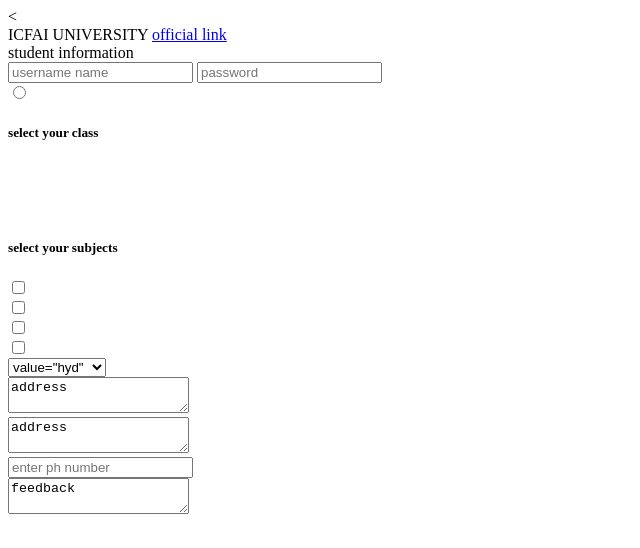
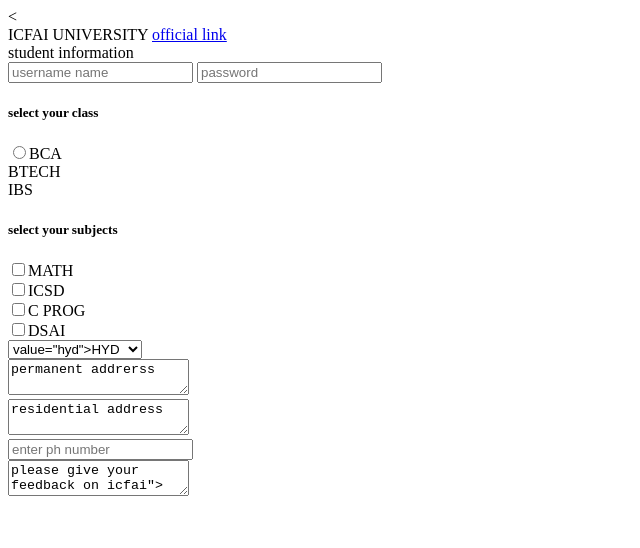
Before and after one commit to geethikaganapathi07-sys/geethika, a plain HTML site: page index.html in a window 1280 px wide. Shown: the whole page, without its empty margins (0-640 px from the left). Drawn offline with Linux system fonts and the light colour scheme.

Commit message:
Update index.html

```diff
--- a/index.html
+++ b/index.html
@@ -15,52 +15,59 @@
       <input type ="text" placeholder="username name">
       <input type ="text" placeholder="password">
       <br>
+      <h5>select your class</h5>
       <label for= "101">
-        <input type="radio" value="BCA" name="section" ID= "101">
+        <input type="radio" value="BCA" name="section" ID= "101">BCA
       </label>
       <br>
-      <h5>select your class</h5>
-      <br>
       <label for="102>
-        <input type="radio" value="BTECH" name="section" ID="102">
+        <input type="radio" value="BTECH" name="section" ID="102">BTECH
       </label>
       <br>
       <label for= "103"
-        <input type="radio" value="IBS" name="section" ID="103">
+        <input type="radio" value="IBS" name="section" ID="103">IBS
       </label>
       <br>
       <h5>select your subjects</h5>
       <label for="math">
-        <input type="checkbox" value="math" name="subject" id="m1">
+        <input type="checkbox" value="math" name="subject" id="m1">MATH
       </label>
       <br>
       <label for="icsd">
-        <input type="checkbox" value="icsd" name="subject" id="i1">
+        <input type="checkbox" value="icsd" name="subject" id="i1">ICSD
         </label>
       <br>
       <label for="c prog">
-        <input type="checkbox" value="c prog" name="subject" id="c1">
+        <input type="checkbox" value="c prog" name="subject" id="c1">C PROG
         </label>
       <br>
       <label for="dsai">
-        <input type="checkbox" value="dsai" name="subject" id="d1">
+        <input type="checkbox" value="dsai" name="subject" id="d1">DSAI
         </label>
       <br>
+
       <select name="city of campus" id="city">
-        <option>value="hyd"</option>
-        <option>value="ppm"</option>
-        <option>value="pkd"</option>
+        <option>value="hyd">HYD</option>
+        <option>value="ppm">PPM</option>
+        <option>value="pkd">PKD</option>
       </select>
       <br>
-      <textarea name="address" placeholder="permanent address">address </textarea>
+
+      <textarea name="address" placeholder="permanent address">permanent addrerss </textarea>
       <br>
-      <textarea name="address" placeholder="residential address">address </textarea>
+
+
+      <textarea name="address" placeholder="residential address">residential address</textarea>
       <br>
+
+
       <input type="text" placeholder="enter ph number">
       <br>
 
-      <textarea name="feedback" placeholder="please give your feedback on icfai">feedback</textarea>
+      <textarea name="feedback" placeholder="please give your feedback on icfai">please give your feedback on icfai"></textarea>
       <br>
+
+
       <input="submit" value="submit">
     </form>
 
```
